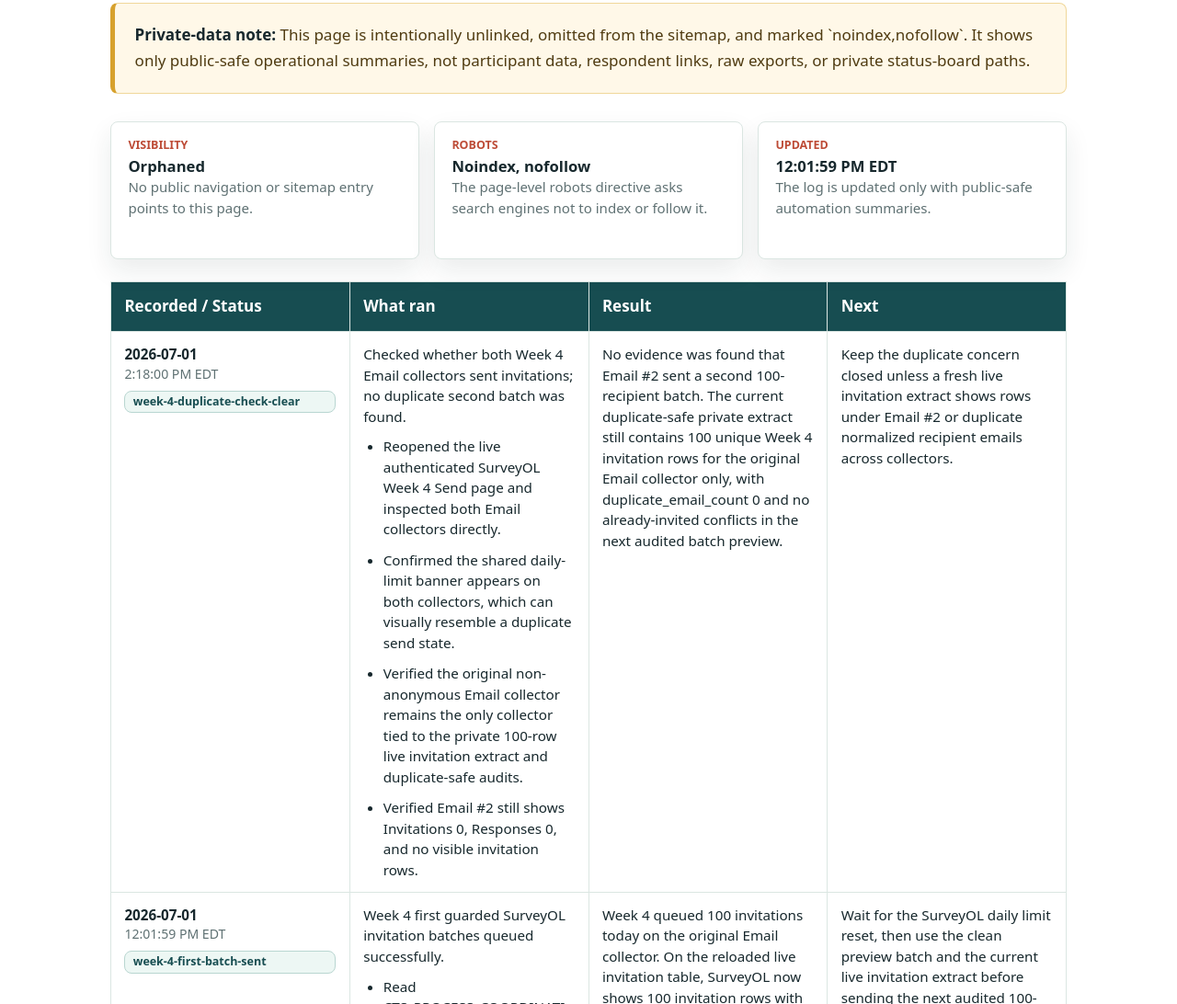
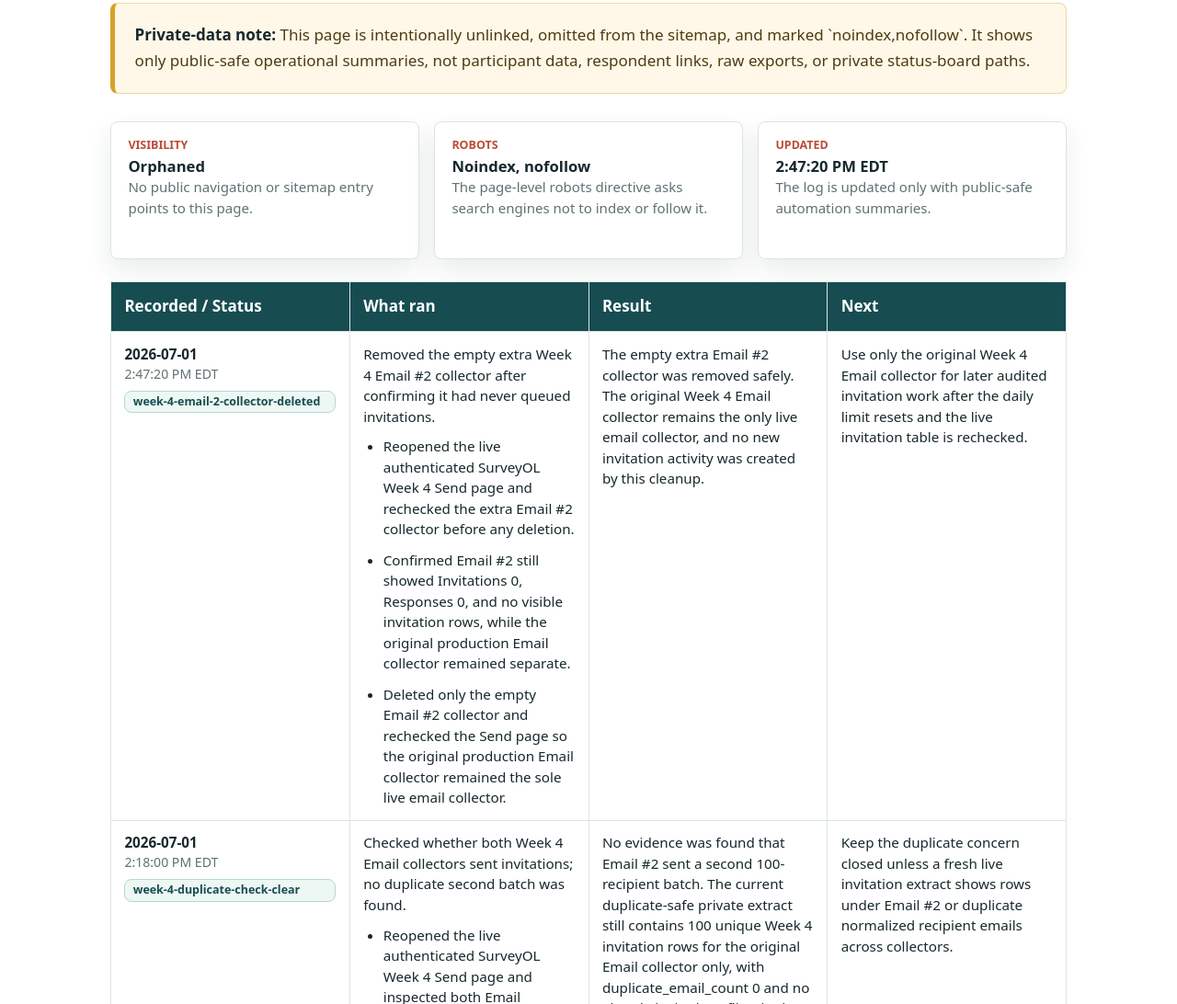
Before and after one commit to philstilwell/cts, a website: page automation-daily-log/index.html in a window 1280 px wide. Shown: the part 444-1536 px from the top of the page at 92% size. Drawn offline with Linux system fonts and the light colour scheme.

Commit message:
Log Week 4 Email #2 collector deletion

```diff
--- a/automation-daily-log/index.html
+++ b/automation-daily-log/index.html
@@ -66,7 +66,7 @@
     </div>
     <div class="status-card">
       <span>Updated</span>
-      <strong>12:01:59 PM EDT</strong>
+      <strong>2:47:20 PM EDT</strong>
       <p>The log is updated only with public-safe automation summaries.</p>
     </div>
   </div>
@@ -82,6 +82,17 @@
         </tr>
       </thead>
       <tbody>
+      <tr>
+        <td><div class="recorded-status"><time datetime="2026-07-01T14:47:20-04:00"><span class="recorded-date">2026-07-01</span><span class="recorded-time">2:47:20 PM EDT</span></time>
+<span class="log-status">week-4-email-2-collector-deleted</span></div></td>
+        <td>Removed the empty extra Week 4 Email #2 collector after confirming it had never queued invitations.<ul>
+        <li>Reopened the live authenticated SurveyOL Week 4 Send page and rechecked the extra Email #2 collector before any deletion.</li>
+        <li>Confirmed Email #2 still showed Invitations 0, Responses 0, and no visible invitation rows, while the original production Email collector remained separate.</li>
+        <li>Deleted only the empty Email #2 collector and rechecked the Send page so the original production Email collector remained the sole live email collector.</li>
+      </ul></td>
+        <td>The empty extra Email #2 collector was removed safely. The original Week 4 Email collector remains the only live email collector, and no new invitation activity was created by this cleanup.</td>
+        <td>Use only the original Week 4 Email collector for later audited invitation work after the daily limit resets and the live invitation table is rechecked.</td>
+      </tr>
       <tr>
         <td><div class="recorded-status"><time datetime="2026-07-01T14:18:00-04:00"><span class="recorded-date">2026-07-01</span><span class="recorded-time">2:18:00 PM EDT</span></time>
 <span class="log-status">week-4-duplicate-check-clear</span></div></td>
```
Also changed, not shown: data/public/automation-daily-log.json (+16 -2 lines).
